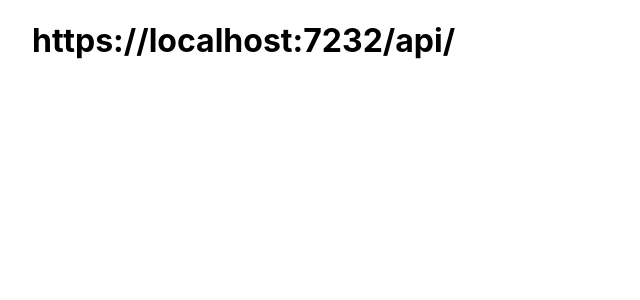
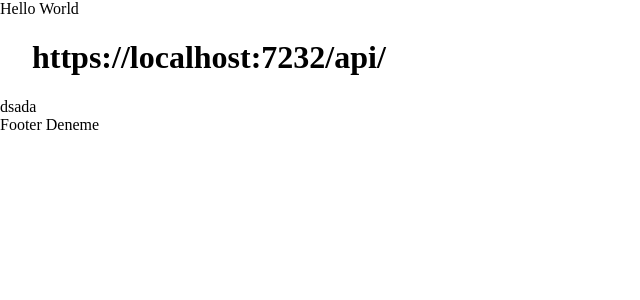
Before and after one commit to SerkanAfsar/NobetciEczaneWebUI, a Next.js app: page / in a window 1280 px wide. Shown: the top 300 px of the page, without its empty margins (0-640 px from the left). Built offline with nearby package versions, Linux system fonts and the light colour scheme.

Commit message:
Layout Init

```diff
--- /dev/null
+++ b/Components/Layout/Header.js
@@ -0,0 +1,8 @@
+import React from "react";
+
+const Header = () => {
+    return <div>
+        Hello World
+    </div>
+}
+export default Header;
--- /dev/null
+++ b/Components/Layout/index.js
@@ -0,0 +1,14 @@
+import React from "react";
+import Header from "./Header";
+
+const Layout = ({ children }) => {
+    return (
+        <>
+            <Header />
+            <main>
+                {children}
+            </main>
+            <footer>Footer Deneme</footer>
+        </>);
+}
+export default Layout;
--- a/package.json
+++ b/package.json
@@ -10,12 +10,14 @@
   },
   "dependencies": {
     "axios": "^0.26.1",
+    "bootstrap": "^5.1.3",
     "jsdom": "^19.0.0",
     "next": "12.1.4",
     "react": "18.0.0",
     "react-dom": "18.0.0",
     "request": "^2.88.2",
-    "requests": "^0.3.0"
+    "requests": "^0.3.0",
+    "sass": "^1.50.1"
   },
   "devDependencies": {
     "eslint": "8.13.0",
--- a/pages/_app.js
+++ b/pages/_app.js
@@ -1,7 +1,13 @@
-import '../styles/globals.css'
+import '../styles/globals.scss'
+import Layout from '../Components/Layout'
 
 function MyApp({ Component, pageProps }) {
-  return <Component {...pageProps} />
+  return (
+    <Layout>
+      <Component {...pageProps} />
+      dsada
+    </Layout>
+  );
 }
 
 export default MyApp
--- a/pages/index.js
+++ b/pages/index.js
@@ -1,6 +1,6 @@
 import Head from 'next/head'
 import Image from 'next/image'
-import styles from '../styles/Home.module.css'
+import styles from '../styles/Home.module.scss'
 import React, { useEffect } from 'react';
 
 export default function Home() {
--- a/styles/globals.css
+++ /dev/null
@@ -1,16 +0,0 @@
-html,
-body {
-  padding: 0;
-  margin: 0;
-  font-family: -apple-system, BlinkMacSystemFont, Segoe UI, Roboto, Oxygen,
-    Ubuntu, Cantarell, Fira Sans, Droid Sans, Helvetica Neue, sans-serif;
-}
-
-a {
-  color: inherit;
-  text-decoration: none;
-}
-
-* {
-  box-sizing: border-box;
-}
--- /dev/null
+++ b/styles/globals.scss
@@ -0,0 +1,16 @@
+html,
+body,
+#__next {
+  padding: 0;
+  margin: 0;
+  min-height: 100vh;
+}
+
+a {
+  color: inherit;
+  text-decoration: none;
+}
+
+* {
+  box-sizing: border-box;
+}
```
Also changed, not shown: styles/Home.module.scss (renamed from styles/Home.module.css), 1 other file (tests, documents, lock files or other folders).
